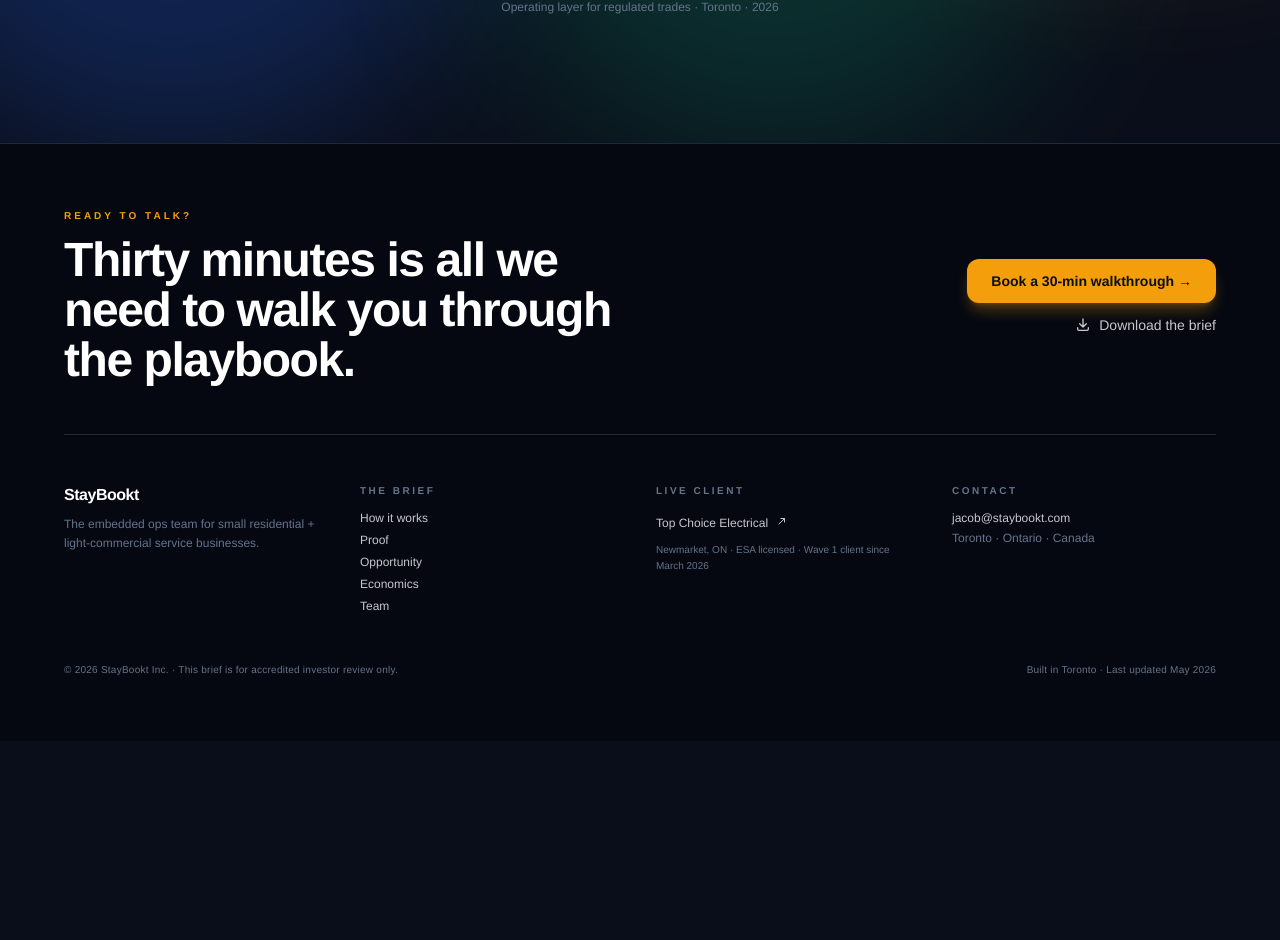
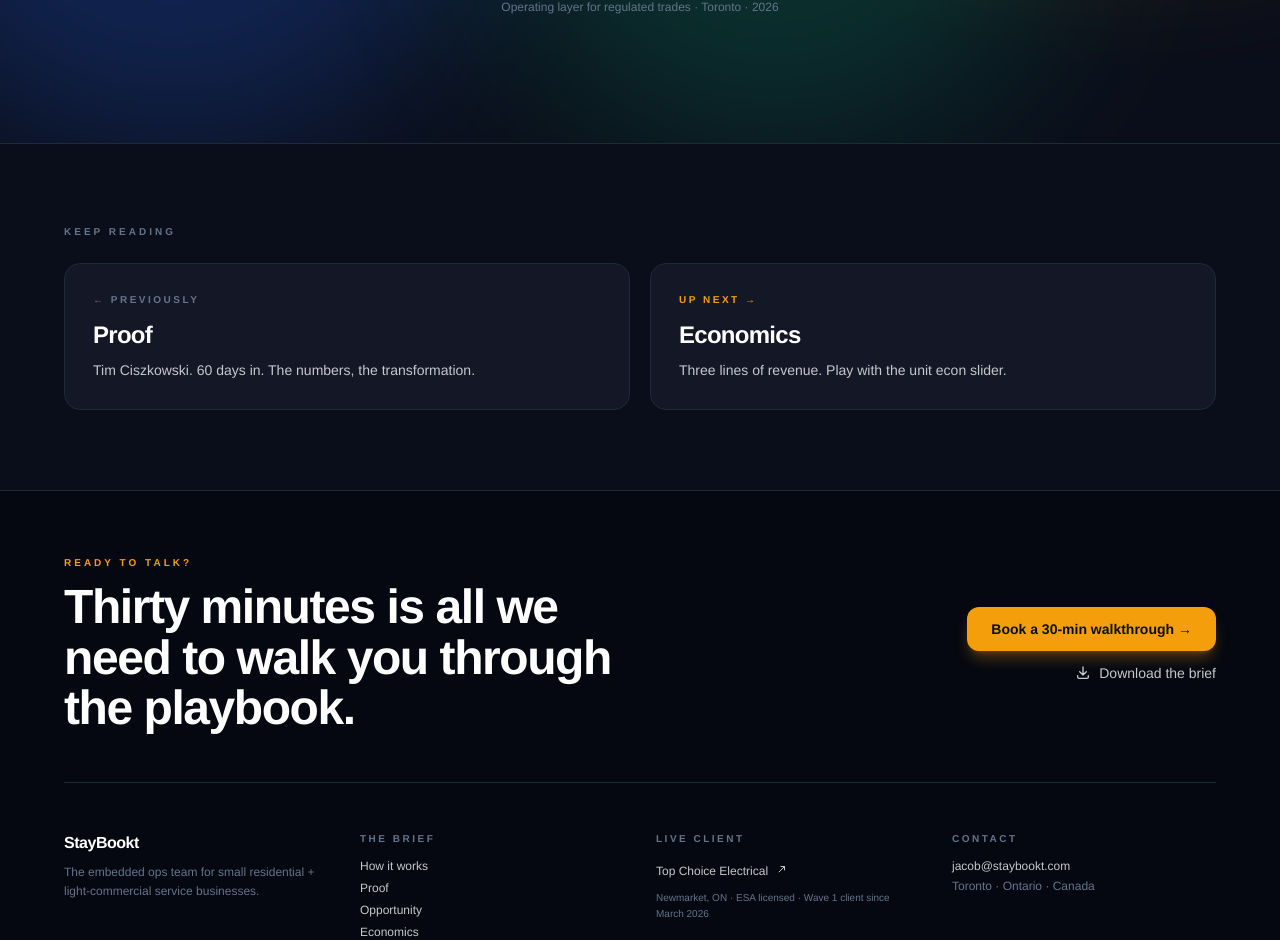
Before and after one commit to staybookt/staybookt-investor, a Next.js app: page /opportunity in a window 1280 px wide. Shown: the part 3634-4574 px from the top of the page. Before the commit the page ends 4375 px from the top, so only its background shows below. Built offline with nearby package versions, Linux system fonts and the light colour scheme.

Commit message:
Add files via upload

```diff
--- a/app/opportunity/page.tsx
+++ b/app/opportunity/page.tsx
@@ -1,7 +1,7 @@
 import { WhyNow, CompetitiveLandscapeV2 } from '@/components/SectionsV3';
 import { AskV2 } from '@/components/ExtendedSections';
 import { TopNav } from '@/components/TopNav';
-import { SiteFooter } from '@/components/HomeTeasers';
+import { SiteFooter, UpNext } from '@/components/HomeTeasers';
 
 export const metadata = { title: 'Opportunity — StayBookt' };
 
@@ -19,6 +19,7 @@ export default function OpportunityPage() {
         <CompetitiveLandscapeV2 />
         <AskV2 />
       </div>
+      <UpNext current="/opportunity" />
       <SiteFooter />
     </main>
   );
```
